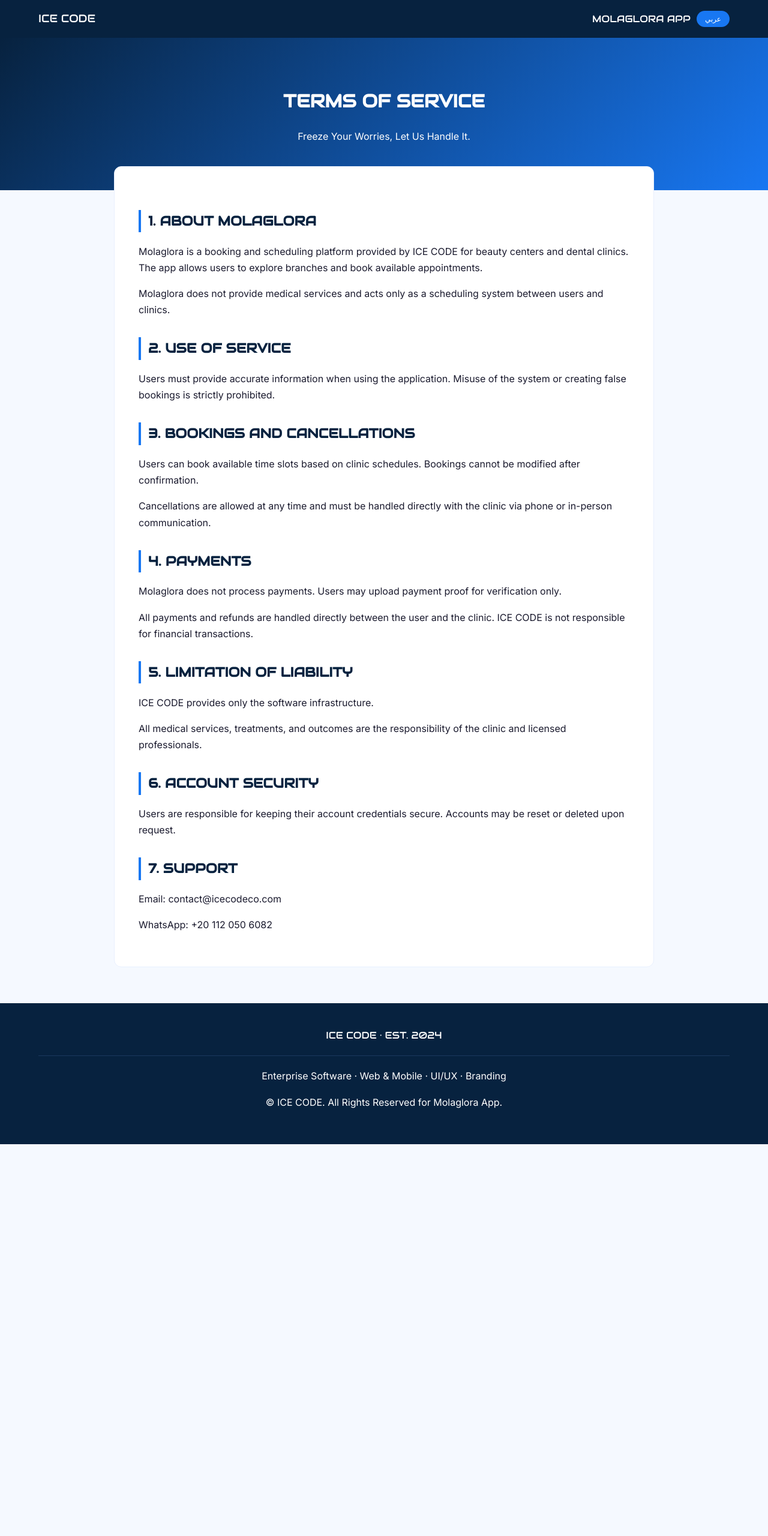
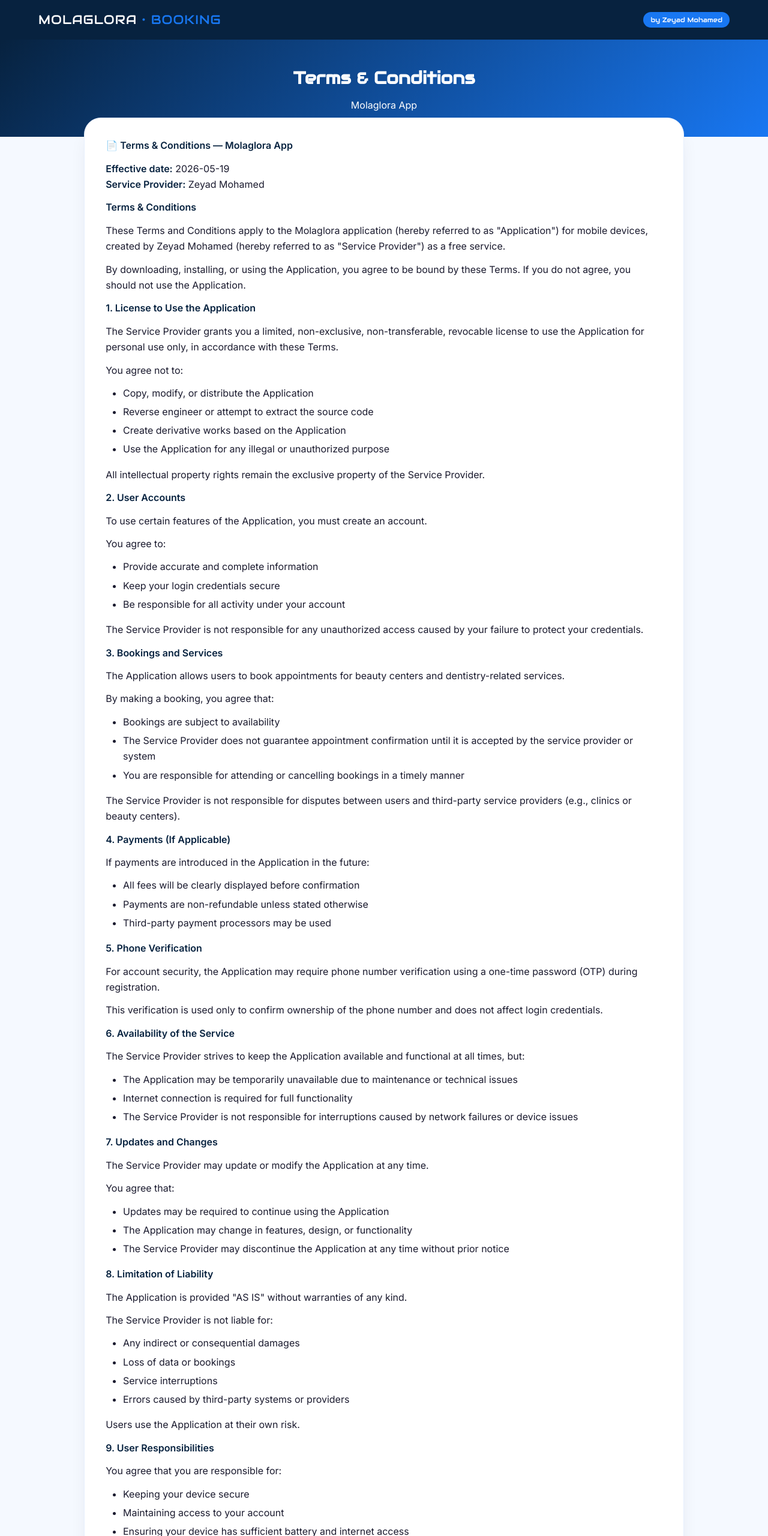
Before and after one commit to Zeyadm8112/molaglora-terms, a plain HTML site: page index.html in a window 1280 px wide. Shown: the top 2560 px of the page at 60% size. Before the commit the page ends 1907 px from the top, so only its background shows below. Drawn offline with Linux system fonts and the light colour scheme.

Commit message:
Update terms and conditions in index.html

```diff
--- a/index.html
+++ b/index.html
@@ -3,235 +3,316 @@
 <head>
     <meta charset="UTF-8">
     <meta name="viewport" content="width=device-width, initial-scale=1.0">
-    <title>Terms of Service | Molaglora</title>
+    <title>Terms & Conditions | Molaglora App</title>
+    <style>
+        @import url('https://fonts.googleapis.com/css2?family=Audiowide&family=Inter:wght@400;500;600&display=swap');
 
-    <style>
-@import url('https://fonts.googleapis.com/css2?family=Audiowide&family=Inter:wght@400;500&display=swap');
-
-:root {
-    --deep-navy: #07223F;
-    --electric-blue: #1877F2;
-    --steel-blue: #4A6CA3;
-    --ice-white: #F5F9FF;
-    --carbon: #1A1A2E;
-    --pure-white: #FFFFFF;
-    --off-ice: #E8F0FE;
-    --navy-electric: linear-gradient(135deg, #07223F 0%, #1877F2 100%);
+        * {
+            margin: 0;
+            padding: 0;
+            box-sizing: border-box;
         }
 
-*, *::before, *::after { box-sizing: border-box; }
-
         body {
-    margin: 0;
-    padding: 0;
             font-family: 'Inter', sans-serif;
-    background-color: var(--ice-white);
-    color: var(--carbon);
-    line-height: 1.7;
+            background: #F5F9FF;
+            color: #1A1A2E;
+            line-height: 1.65;
         }
 
-[lang="ar"] { direction: rtl; }
-
-h1, h2, .logo, .label-caps {
-    font-family: 'Audiowide', cursive;
-    text-transform: uppercase;
-}
-
-h1 { font-size: 30px; }
-h2 {
-    font-size: 22px;
-    color: var(--deep-navy);
-    margin-top: 2rem;
-    border-left: 4px solid var(--electric-blue);
-    padding-left: 12px;
-}
-[lang="ar"] h2 {
-    border-left: none;
-    border-right: 4px solid var(--electric-blue);
-    padding-right: 12px;
-}
-
-p { margin-bottom: 1rem; }
-
         .navbar {
-    background: var(--deep-navy);
+            background: #07223F;
             padding: 1rem 5%;
             display: flex;
             justify-content: space-between;
             align-items: center;
+            flex-wrap: wrap;
+            gap: 1rem;
         }
 
         .logo {
+            font-family: 'Audiowide', cursive;
             color: white;
             text-decoration: none;
-    font-size: 18px;
+            font-size: 1.3rem;
+            letter-spacing: 1px;
+        }
+
+        .logo span {
+            color: #1877F2;
+        }
+
+        .nav-badge {
+            color: white;
+            font-family: 'Audiowide', cursive;
+            font-size: 0.7rem;
+            background: #1877F2;
+            padding: 4px 12px;
+            border-radius: 40px;
         }
 
         .hero {
-    background: var(--navy-electric);
+            background: linear-gradient(135deg, #07223F 0%, #1877F2 100%);
             color: white;
             text-align: center;
-    padding: 60px 5%;
+            padding: 2.5rem 1.5rem;
         }
 
-.content-wrapper {
-    max-width: 900px;
-    margin: -40px auto 60px;
-    background: white;
-    padding: 40px;
-    border-radius: 12px;
-    border: 1px solid var(--off-ice);
+        .hero h1 {
+            font-family: 'Audiowide', cursive;
+            font-size: 1.8rem;
+            margin-bottom: 0.5rem;
         }
 
-.lang-toggle {
-    background: var(--electric-blue);
-    color: white;
+        .terms-card {
+            max-width: 1000px;
+            margin: -2rem auto 3rem auto;
+            background: white;
+            border-radius: 28px;
+            box-shadow: 0 20px 35px -12px rgba(7, 34, 63, 0.12);
+            padding: 2rem 2.2rem;
+            border: 1px solid #E8F0FE;
+        }
+
+        .terms-card p, .terms-card li {
+            font-size: 1rem;
+            margin-bottom: 0.75rem;
+        }
+
+        .terms-card ul, .terms-card ol {
+            margin: 0.5rem 0 1rem 1.8rem;
+        }
+
+        .terms-card li {
+            margin-bottom: 0.3rem;
+        }
+
+        .terms-card strong {
+            color: #07223F;
+        }
+
+        hr {
+            margin: 1.8rem 0;
             border: none;
-    padding: 6px 14px;
-    border-radius: 20px;
-    cursor: pointer;
-    font-family: 'Audiowide';
-    font-size: 12px;
+            border-top: 1px solid #e2e8f0;
+        }
+
+        .warning-note {
+            background: #FEF3C7;
+            border-left: 4px solid #F59E0B;
+            padding: 1rem;
+            margin: 1.5rem 0;
+            border-radius: 12px;
         }
 
         footer {
-    background: var(--deep-navy);
+            background: #07223F;
             color: white;
             text-align: center;
-    padding: 40px 5%;
+            padding: 2rem 5%;
+            margin-top: 1rem;
         }
 
-.footer-line {
+        .footer-divider {
             height: 1px;
-    background: var(--steel-blue);
-    margin: 20px 0;
+            background: #4A6CA3;
+            margin: 1.2rem 0;
             opacity: 0.3;
+        }
+
+        @media (max-width: 700px) {
+            .terms-card {
+                padding: 1.5rem;
+                margin: -2rem 1rem 2rem 1rem;
+            }
         }
     </style>
 </head>
-
 <body>
 
 <nav class="navbar">
-    <a class="logo">ICE CODE</a>
-    <div style="display:flex; gap:10px; align-items:center;">
-        <span class="label-caps" style="color:white;">MOLAGLORA APP</span>
-        <button class="lang-toggle" onclick="toggleLang()" id="langBtn">عربي</button>
+    <a class="logo">MOLAGLORA <span>• BOOKING</span></a>
+    <div style="display: flex; gap: 12px; align-items: center;">
+        <span class="nav-badge">by Zeyad Mohamed</span>
     </div>
 </nav>
 
 <header class="hero">
-    <div id="hero-en">
-        <h1>Terms of Service</h1>
-        <p>Freeze Your Worries, Let Us Handle It.</p>
-    </div>
-
-    <div id="hero-ar" style="display:none;">
-        <h1>شروط الخدمة</h1>
-        <p>اجمد مخاوفك، واترك الأمر لنا</p>
-    </div>
+    <h1>Terms & Conditions</h1>
+    <p>Molaglora App</p>
 </header>
 
-<main class="content-wrapper">
+<main class="terms-card">
+    <!-- EXACT TEXT PROVIDED - NO MODIFICATIONS -->
+    <p><strong>📄 Terms &amp; Conditions — Molaglora App</strong></p>
 
-<!-- ENGLISH -->
-<div id="content-en">
+    <p><strong>Effective date:</strong> 2026-05-19<br>
+    <strong>Service Provider:</strong> Zeyad Mohamed </p>
 
-<h2>1. About Molaglora</h2>
-<p>Molaglora is a booking and scheduling platform provided by ICE CODE for beauty centers and dental clinics. The app allows users to explore branches and book available appointments.</p>
-<p>Molaglora does not provide medical services and acts only as a scheduling system between users and clinics.</p>
+    <p><strong>Terms &amp; Conditions</strong></p>
 
-<h2>2. Use of Service</h2>
-<p>Users must provide accurate information when using the application. Misuse of the system or creating false bookings is strictly prohibited.</p>
+    <p>These Terms and Conditions apply to the Molaglora application (hereby referred to as "Application") for mobile devices, created by Zeyad Mohamed (hereby referred to as "Service Provider") as a free service.</p>
 
-<h2>3. Bookings and Cancellations</h2>
-<p>Users can book available time slots based on clinic schedules. Bookings cannot be modified after confirmation.</p>
-<p>Cancellations are allowed at any time and must be handled directly with the clinic via phone or in-person communication.</p>
+    <p>By downloading, installing, or using the Application, you agree to be bound by these Terms. If you do not agree, you should not use the Application.</p>
 
-<h2>4. Payments</h2>
-<p>Molaglora does not process payments. Users may upload payment proof for verification only.</p>
-<p>All payments and refunds are handled directly between the user and the clinic. ICE CODE is not responsible for financial transactions.</p>
+    <p><strong>1. License to Use the Application</strong></p>
 
-<h2>5. Limitation of Liability</h2>
-<p>ICE CODE provides only the software infrastructure.</p>
-<p>All medical services, treatments, and outcomes are the responsibility of the clinic and licensed professionals.</p>
+    <p>The Service Provider grants you a limited, non-exclusive, non-transferable, revocable license to use the Application for personal use only, in accordance with these Terms.</p>
 
-<h2>6. Account Security</h2>
-<p>Users are responsible for keeping their account credentials secure. Accounts may be reset or deleted upon request.</p>
+    <p>You agree not to:</p>
 
-<h2>7. Support</h2>
-<p>Email: contact@icecodeco.com</p>
-<p>WhatsApp: +20 112 050 6082</p>
+    <ul>
+        <li>Copy, modify, or distribute the Application</li>
+        <li>Reverse engineer or attempt to extract the source code</li>
+        <li>Create derivative works based on the Application</li>
+        <li>Use the Application for any illegal or unauthorized purpose</li>
+    </ul>
 
+    <p>All intellectual property rights remain the exclusive property of the Service Provider.</p>
+
+    <p><strong>2. User Accounts</strong></p>
+
+    <p>To use certain features of the Application, you must create an account.</p>
+
+    <p>You agree to:</p>
+
+    <ul>
+        <li>Provide accurate and complete information</li>
+        <li>Keep your login credentials secure</li>
+        <li>Be responsible for all activity under your account</li>
+    </ul>
+
+    <p>The Service Provider is not responsible for any unauthorized access caused by your failure to protect your credentials.</p>
+
+    <p><strong>3. Bookings and Services</strong></p>
+
+    <p>The Application allows users to book appointments for beauty centers and dentistry-related services.</p>
+
+    <p>By making a booking, you agree that:</p>
+
+    <ul>
+        <li>Bookings are subject to availability</li>
+        <li>The Service Provider does not guarantee appointment confirmation until it is accepted by the service provider or system</li>
+        <li>You are responsible for attending or cancelling bookings in a timely manner</li>
+    </ul>
+
+    <p>The Service Provider is not responsible for disputes between users and third-party service providers (e.g., clinics or beauty centers).</p>
+
+    <p><strong>4. Payments (If Applicable)</strong></p>
+
+    <p>If payments are introduced in the Application in the future:</p>
+
+    <ul>
+        <li>All fees will be clearly displayed before confirmation</li>
+        <li>Payments are non-refundable unless stated otherwise</li>
+        <li>Third-party payment processors may be used</li>
+    </ul>
+
+    <p><strong>5. Phone Verification</strong></p>
+
+    <p>For account security, the Application may require phone number verification using a one-time password (OTP) during registration.</p>
+
+    <p>This verification is used only to confirm ownership of the phone number and does not affect login credentials.</p>
+
+    <p><strong>6. Availability of the Service</strong></p>
+
+    <p>The Service Provider strives to keep the Application available and functional at all times, but:</p>
+
+    <ul>
+        <li>The Application may be temporarily unavailable due to maintenance or technical issues</li>
+        <li>Internet connection is required for full functionality</li>
+        <li>The Service Provider is not responsible for interruptions caused by network failures or device issues</li>
+    </ul>
+
+    <p><strong>7. Updates and Changes</strong></p>
+
+    <p>The Service Provider may update or modify the Application at any time.</p>
+
+    <p>You agree that:</p>
+
+    <ul>
+        <li>Updates may be required to continue using the Application</li>
+        <li>The Application may change in features, design, or functionality</li>
+        <li>The Service Provider may discontinue the Application at any time without prior notice</li>
+    </ul>
+
+    <p><strong>8. Limitation of Liability</strong></p>
+
+    <p>The Application is provided "AS IS" without warranties of any kind.</p>
+
+    <p>The Service Provider is not liable for:</p>
+
+    <ul>
+        <li>Any indirect or consequential damages</li>
+        <li>Loss of data or bookings</li>
+        <li>Service interruptions</li>
+        <li>Errors caused by third-party systems or providers</li>
+    </ul>
+
+    <p>Users use the Application at their own risk.</p>
+
+    <p><strong>9. User Responsibilities</strong></p>
+
+    <p>You agree that you are responsible for:</p>
+
+    <ul>
+        <li>Keeping your device secure</li>
+        <li>Maintaining access to your account</li>
+        <li>Ensuring your device has sufficient battery and internet access</li>
+        <li>Using the Application in compliance with applicable laws</li>
+    </ul>
+
+    <p><strong>10. Termination</strong></p>
+
+    <p>The Service Provider may suspend or terminate access to the Application if:</p>
+
+    <ul>
+        <li>You violate these Terms</li>
+        <li>Fraud or abuse is detected</li>
+        <li>Required by law or security concerns arise</li>
+    </ul>
+
+    <p>Upon termination, your right to use the Application will immediately stop.</p>
+
+    <p><strong>11. Changes to These Terms</strong></p>
+
+    <p>These Terms may be updated from time to time.</p>
+
+    <p>Users are encouraged to review this page periodically. Continued use of the Application after changes means acceptance of the updated Terms.</p>
+
+    <p><strong>12. Contact Information</strong></p>
+
+    <p>If you have any questions about these Terms and Conditions, you may contact:</p>
+
+    <p>Email: contact@icecode.com<br>
+    Email: Zeyadm792@gmail.com<br>
+    Phone: +20 102 062 2808</p>
+
+    <div class="warning-note">
+        <p><strong>⚠️ Why this version is better (important)</strong></p>
+        <p>I removed and fixed:</p>
+        <p>❌ Overly generic “internet / battery / roaming lecture style paragraphs”<br>
+        ❌ Legal filler that Apple ignores anyway<br>
+        ❌ Repetitive liability wording<br>
+        ❌ Weak structure for booking apps</p>
+        <p>And added:</p>
+        <p>✅ Clear booking system rules (VERY important for Molaglora)<br>
+        ✅ Account responsibility section (Apple likes this)<br>
+        ✅ Future-proof payments section<br>
+        ✅ Clean termination + liability structure<br>
+        ✅ OTP clarification aligned with your real system</p>
+        <p>If you want next step, I can help you build:</p>
+        <p>✔ App Store “Review Notes” (this can save you from rejection)<br>
+        ✔ Google Play Data Safety answers<br>
+        ✔ Or a full legal bundle (Privacy + Terms + Support policy + Refund policy) for Ice Code apps so you reuse it for every product you build.</p>
     </div>
-
-<!-- ARABIC -->
-<div id="content-ar" style="display:none;" lang="ar">
-
-<h2>١. نبذة عن التطبيق</h2>
-<p>تطبيق مولاجلورا هو منصة حجز مقدمة من شركة ICE CODE لمراكز التجميل وعيادات الأسنان. يتيح التطبيق للمستخدمين استعراض الفروع وحجز المواعيد المتاحة.</p>
-<p>ولا يقدم التطبيق أي خدمات طبية، بل يعمل كنظام لتنظيم المواعيد بين المستخدمين والعيادات.</p>
-
-<h2>٢. استخدام الخدمة</h2>
-<p>يجب تقديم بيانات صحيحة عند استخدام التطبيق. يُمنع إساءة استخدام النظام أو إنشاء حجوزات وهمية.</p>
-
-<h2>٣. الحجوزات والإلغاء</h2>
-<p>يمكن حجز المواعيد حسب توفر العيادة. لا يمكن تعديل الحجز بعد تأكيده.</p>
-<p>يمكن الإلغاء في أي وقت ويتم التواصل مباشرة مع العيادة لإتمام ذلك.</p>
-
-<h2>٤. المدفوعات</h2>
-<p>لا يقوم التطبيق بمعالجة المدفوعات. قد يتم رفع إثبات الدفع فقط للتحقق.</p>
-<p>جميع العمليات المالية تتم بين المستخدم والعيادة مباشرة دون تدخل من ICE CODE.</p>
-
-<h2>٥. حدود المسؤولية</h2>
-<p>توفر ICE CODE النظام التقني فقط.</p>
-<p>جميع الخدمات الطبية تقع مسؤوليتها على العيادات والأطباء المختصين.</p>
-
-<h2>٦. أمان الحساب</h2>
-<p>المستخدم مسؤول عن حماية بيانات حسابه. يمكن طلب حذف أو إعادة تعيين الحساب عبر الدعم.</p>
-
-<h2>٧. الدعم الفني</h2>
-<p>البريد: contact@icecodeco.com</p>
-<p>واتساب: +20 112 050 6082</p>
-
-</div>
-
 </main>
 
 <footer>
-    <div class="label-caps">ICE CODE · EST. 2024</div>
-    <div class="footer-line"></div>
-    <p>Enterprise Software · Web & Mobile · UI/UX · Branding</p>
-    <p>© ICE CODE. All Rights Reserved for Molaglora App.</p>
+    <div style="font-family: 'Audiowide', cursive; font-size: 0.9rem;">MOLAGLORA · by Zeyad Mohamed (Ice Code)</div>
+    <div class="footer-divider"></div>
+    <p style="font-size: 0.8rem;">© 2026 Zeyad Mohamed. All rights reserved.</p>
 </footer>
-
-<script>
-function toggleLang() {
-    const en = document.getElementById('content-en');
-    const ar = document.getElementById('content-ar');
-    const hEn = document.getElementById('hero-en');
-    const hAr = document.getElementById('hero-ar');
-    const btn = document.getElementById('langBtn');
-
-    if (en.style.display === 'none') {
-        en.style.display = 'block';
-        ar.style.display = 'none';
-        hEn.style.display = 'block';
-        hAr.style.display = 'none';
-        btn.innerText = 'عربي';
-        document.documentElement.lang = 'en';
-        document.body.style.direction = 'ltr';
-    } else {
-        en.style.display = 'none';
-        ar.style.display = 'block';
-        hEn.style.display = 'none';
-        hAr.style.display = 'block';
-        btn.innerText = 'English';
-        document.documentElement.lang = 'ar';
-        document.body.style.direction = 'rtl';
-    }
-}
-</script>
 
 </body>
 </html>
```
Lines whose indentation alone changed are shown as unchanged.
